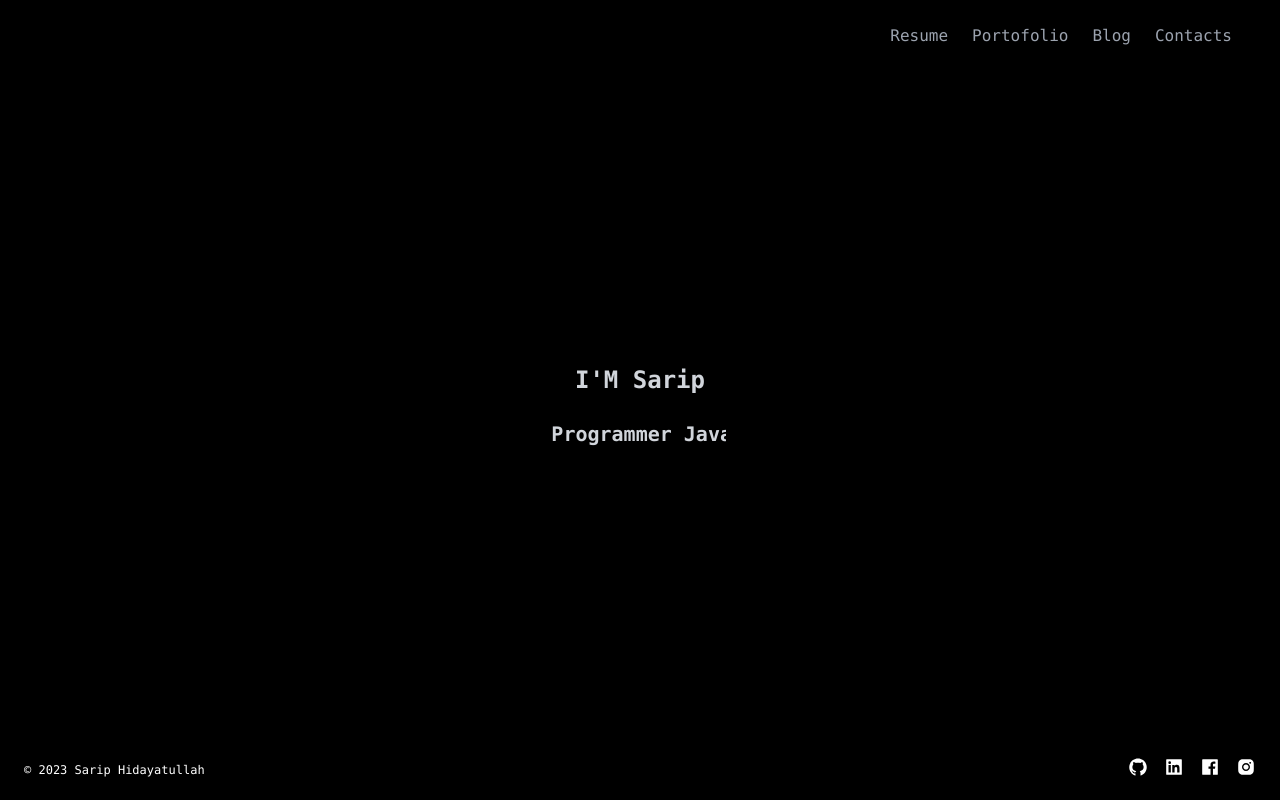
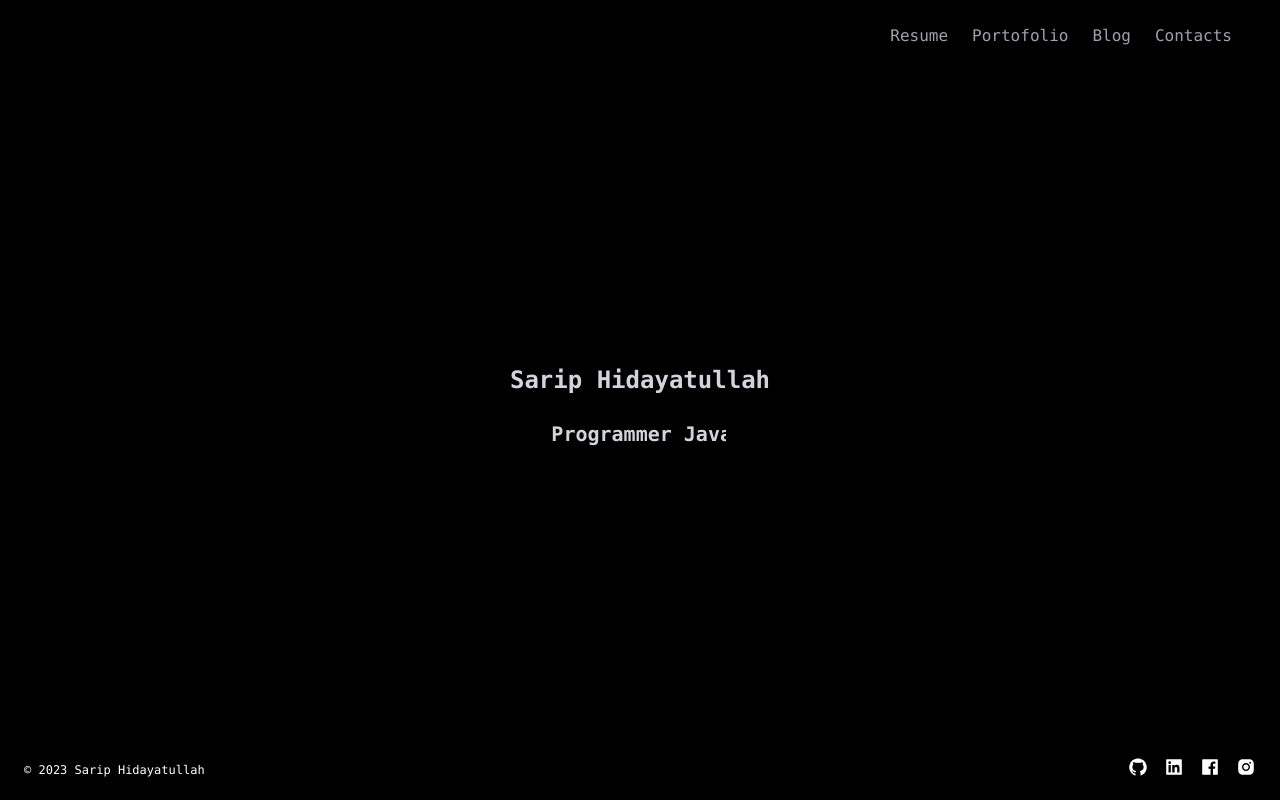
Before and after one commit to sya17/my_portofolio, a Next.js app: page / in a window 1280 px wide. Built offline with nearby package versions, Linux system fonts and the light colour scheme.

Commit message:
Change Main Page

```diff
--- a/src/app/page.tsx
+++ b/src/app/page.tsx
@@ -9,7 +9,8 @@ export default async  function Home() {
       <main className="flex-1 w-full py-4 px-6 overflow-y-auto flex justify-center items-center ">
         <div className=" w-full font-bold text-gray-300 flex justify-center items-center">
           <div className="flex flex-col w-full justify-center items-center space-y-6 font-mono">
-            <span className="text-2xl">I&apos;M Sarip</span>
+            {/* <span className="text-2xl">I&apos;M Sarip</span> */}
+            <span className="text-2xl">Sarip Hidayatullah</span>
             <span className="typing-demo text-xl">Programmer Java Developer</span>
           </div>
         </div>
```
